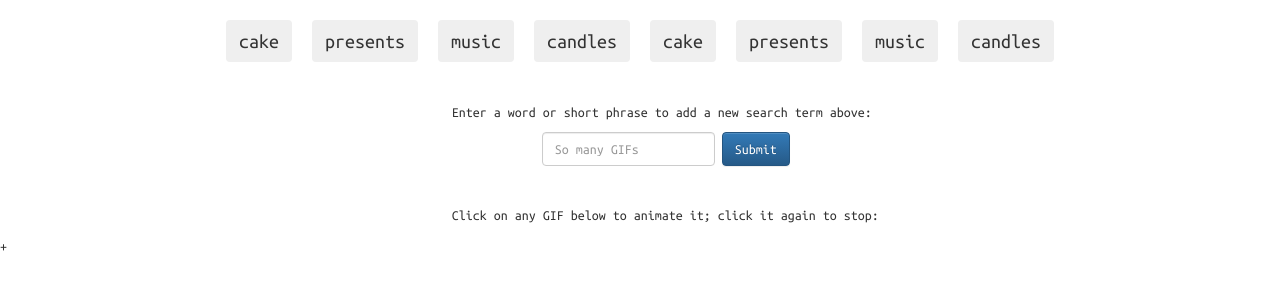
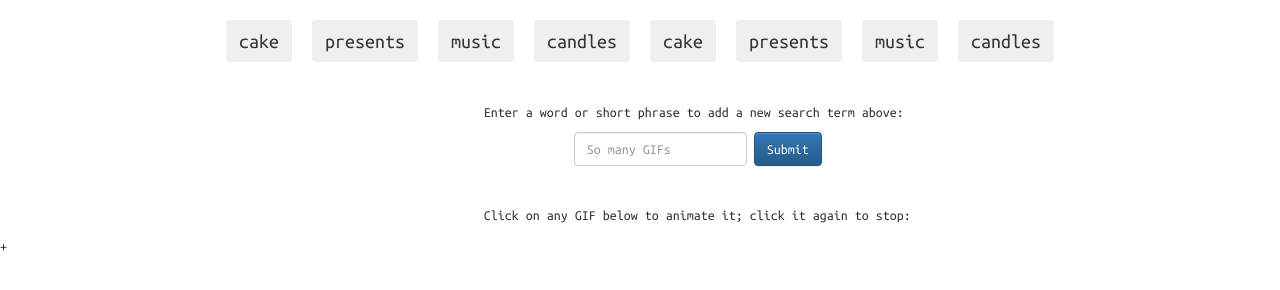
Before and after one commit to jmcenroe/Giphy, a plain HTML site: page index.html in a window 1280 px wide. Shown: the part 286-576 px from the top of the page. Drawn offline with nearby package versions, Linux system fonts and the light colour scheme.

Commit message:
Changed submit from button to input, created .gitignore in assets, adjusted positioning, updated README

```diff
--- a/assets/css/style.css
+++ b/assets/css/style.css
@@ -17,7 +17,7 @@ body {
 
 #userInput {
   margin-top: 20px;
-  margin-left: 20%;
+  margin-left: 23%;
 }
 
 #gifInstructions {
--- a/assets/javascript/app.js
+++ b/assets/javascript/app.js
@@ -79,8 +79,6 @@ $(document).ready(function() {
     }
     searchGifs.createButtons();
 
-
-
     $('#submitTerm').click(searchGifs.addSearchTerms);
     $(document).on('click', '.searchButtons', searchGifs.displayResults);
 });
```
Also changed, not shown: assets/images/search.png (added), assets/images/start.jpeg, 3 other files.
